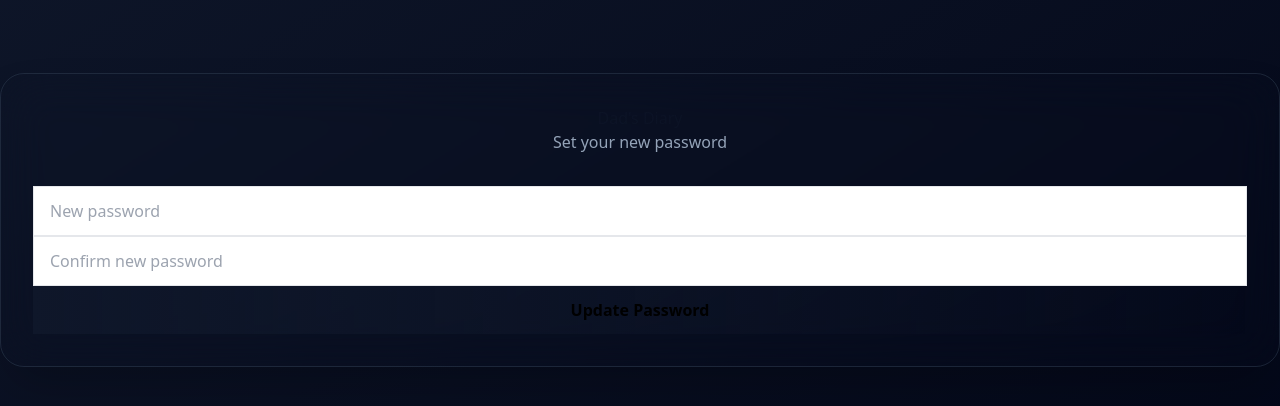
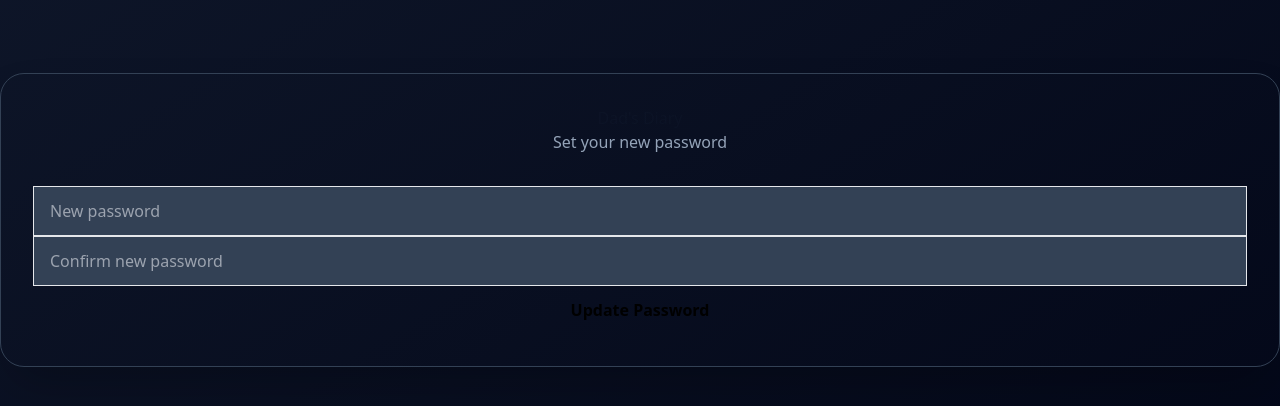
Before and after one commit to rusty159753/Dads-Diary, a Next.js app: page /auth/reset-password in a window 1280 px wide. Shown: the part 180-586 px from the top of the page. Built offline with nearby package versions, Linux system fonts and the light colour scheme; no server answers.

Commit message:
Text readability update

```diff
--- a/app/auth/reset-password/page.tsx
+++ b/app/auth/reset-password/page.tsx
@@ -42,7 +42,7 @@ export default function ResetPassword() {
 
   return (
     <div className="min-h-screen flex items-center justify-center bg-gradient-to-br from-slate-900 via-slate-800 to-slate-950 p-4">
-      <div className="bg-slate-800/80 backdrop-blur-xl shadow-2xl rounded-3xl p-8 max-w-md w-full border border-slate-700/50">
+      <div className="bg-slate-800 shadow-2xl rounded-3xl p-8 max-w-md w-full border border-slate-700">
         <h1 className="text-4xl font-bold text-center bg-gradient-to-r from-blue-400 to-purple-400 bg-clip-text text-transparent mb-2">
           Dad&apos;s Diary
         </h1>
@@ -64,7 +64,7 @@ export default function ResetPassword() {
               placeholder="New password"
               value={password}
               onChange={(e) => setPassword(e.target.value)}
-              className="w-full px-4 py-3 bg-slate-700/50 border border-slate-600 rounded-2xl focus:ring-2 focus:ring-blue-500 focus:border-transparent transition-all duration-200 placeholder-slate-400 text-slate-100"
+              className="w-full px-4 py-3 bg-slate-700 border border-slate-600 rounded-2xl focus:ring-2 focus:ring-blue-500 focus:border-transparent transition-all duration-200 placeholder-slate-400 text-slate-100"
               required
               minLength={6}
               disabled={loading}
@@ -74,7 +74,7 @@ export default function ResetPassword() {
               placeholder="Confirm new password"
               value={confirmPassword}
               onChange={(e) => setConfirmPassword(e.target.value)}
-              className="w-full px-4 py-3 bg-slate-700/50 border border-slate-600 rounded-2xl focus:ring-2 focus:ring-blue-500 focus:border-transparent transition-all duration-200 placeholder-slate-400 text-slate-100"
+              className="w-full px-4 py-3 bg-slate-700 border border-slate-600 rounded-2xl focus:ring-2 focus:ring-blue-500 focus:border-transparent transition-all duration-200 placeholder-slate-400 text-slate-100"
               required
               minLength={6}
               disabled={loading}
@@ -82,7 +82,7 @@ export default function ResetPassword() {
             <button
               type="submit"
               disabled={loading || !password || !confirmPassword}
-              className="w-full bg-gradient-to-r from-blue-600 to-purple-600 hover:from-blue-700 hover:to-purple-700 disabled:opacity-50 text-white py-3 px-6 rounded-2xl font-semibold shadow-lg hover:shadow-xl transition-all duration-300"
+              className="w-full bg-blue-600 hover:bg-blue-700 disabled:opacity-50 text-white py-3 px-6 rounded-2xl font-semibold shadow-lg hover:shadow-xl transition-all duration-300"
             >
               {loading ? 'Updating...' : 'Update Password'}
             </button>
```
